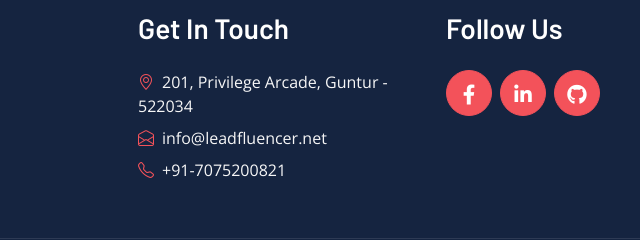
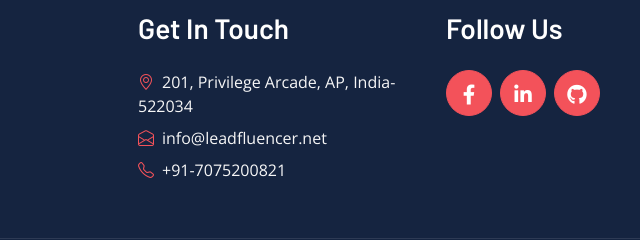
Before and after one commit to kethan-sura1511/lead-fluencer-corporate-website, a plain HTML site: page index.html in a window 1280 px wide. Shown: the part 6037-6277 px from the top of the page, 526-1166 px from the left. Drawn offline with nearby package versions, Linux system fonts and the light colour scheme.

Commit message:
modified index.html

```diff
--- a/index.html
+++ b/index.html
@@ -539,7 +539,7 @@
             </div>
             <div class="col-lg-3 col-md-5">
                 <h3 class="text-white mb-4">Get In Touch</h3>
-                <p class="mb-2"><i class="bi bi-geo-alt text-primary me-2"></i>201, Privilege Arcade, Guntur - 522034</p>
+                <p class="mb-2"><i class="bi bi-geo-alt text-primary me-2"></i>201, Privilege Arcade, AP, India- 522034</p>
                 <p class="mb-2"><i class="bi bi-envelope-open text-primary me-2"></i>info@leadfluencer.net</p>
                 <p class="mb-0"><i class="bi bi-telephone text-primary me-2"></i>+91-7075200821</p>
             </div>
```
